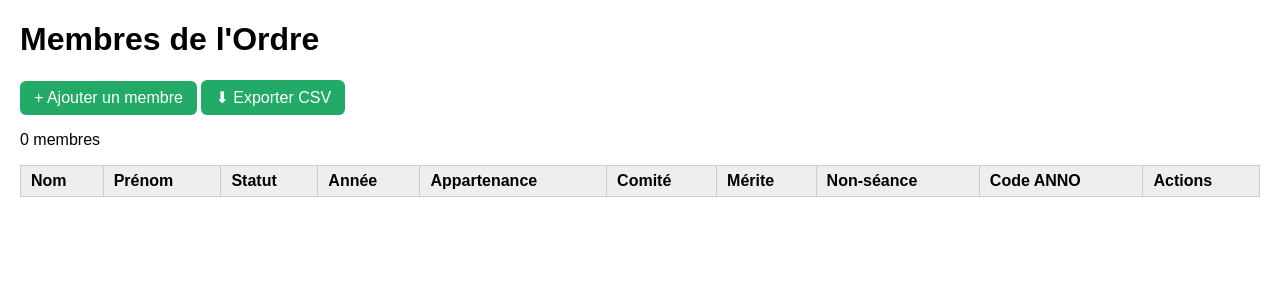
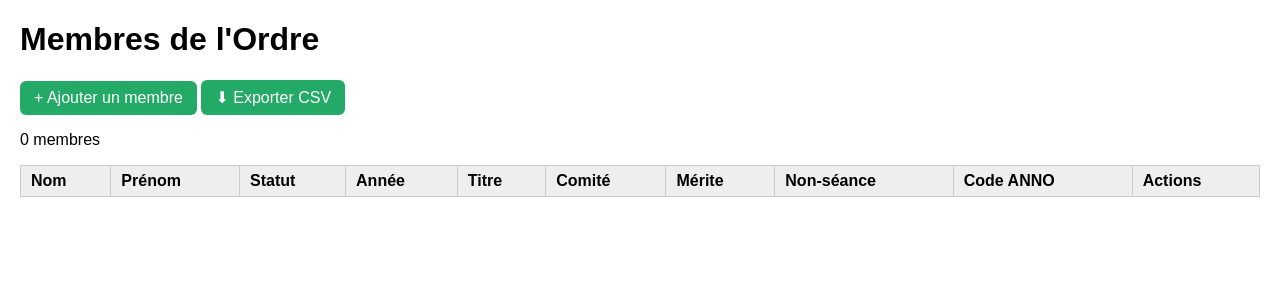
Before and after one commit to tobrasseur2000-create/cho, a Flask app: page / in a window 1280 px wide. Shown: the top 300 px of the page. Run offline with Flask 3, Linux system fonts and the light colour scheme; lists and menus that the app fills with data are empty.

Commit message:
Update index.html

```diff
--- a/templates/index.html
+++ b/templates/index.html
@@ -20,12 +20,12 @@
   <p>{{ membres|length }} membres</p>
   <table>
     <tr><th>Nom</th><th>Prénom</th><th>Statut</th><th>Année</th>
-        <th>Appartenance</th><th>Comité</th><th>Mérite</th>
+        <th>Titre</th><th>Comité</th><th>Mérite</th>
         <th>Non-séance</th><th>Code ANNO</th><th>Actions</th></tr>
     {% for m in membres %}
     <tr>
       <td>{{ m.nom }}</td><td>{{ m.prenom }}</td><td>{{ m.statut }}</td>
-      <td>{{ m.annee_entree }}</td><td>{{ m.appartenance }}</td>
+      <td>{{ m.annee_entree }}</td><td>{{ m.titre }}</td>
       <td>{{ m.comite }}</td>
       <td>{{ ({0: "non décoré(e)", 1: "membre", 2: "chevalier", 3: "officier",
                4: "commandeur", 5: "praticien(ne) en chef"})[m.merite] }}</td>
```
